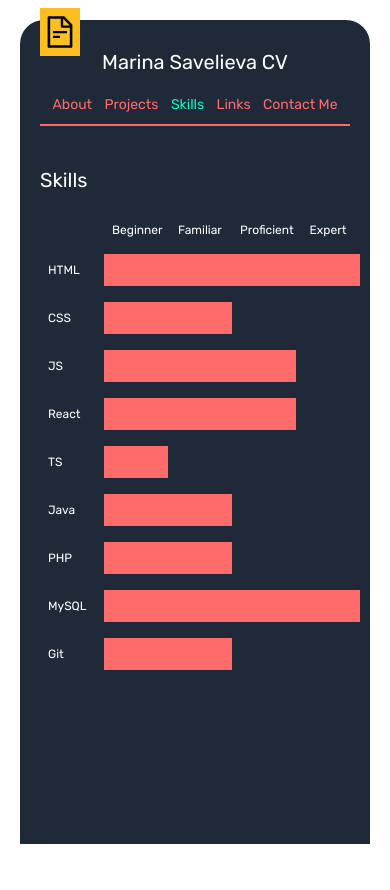
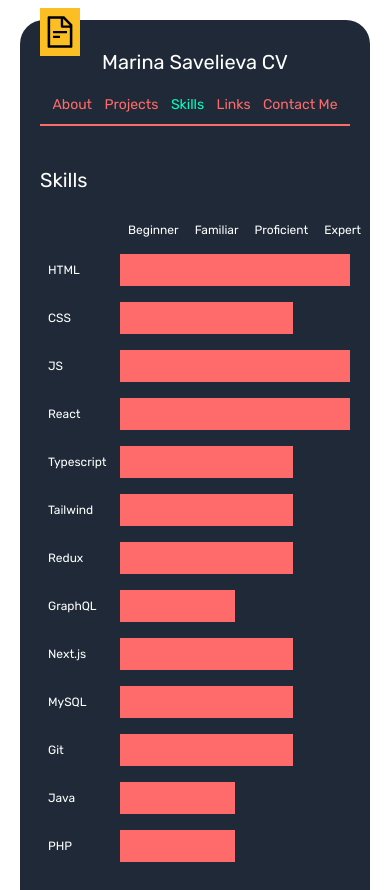
Before and after one commit to savelievamareena/cv, a Next.js app: page /skills in a window 390 px wide. Before the commit the page ends 844 px from the top, so only its background shows below. Built offline with nearby package versions, Linux system fonts and the light colour scheme.

Commit message:
feat: add mobile layout

```diff
--- a/app/components/Hello.jsx
+++ b/app/components/Hello.jsx
@@ -1,9 +1,9 @@
 export default function Hello() {
     return (
-        <div className="flex flex-row flex-wrap h-full items-center gap-20">
-            <div className="flex-1 min-w-0 h-full 2xl:text-xl xl:text-lg lg:text-base text-sm text-balance text-justify">
+        <div className="flex flex-col md:flex-row md:flex-wrap h-full md:items-center gap-8 md:gap-20">
+            <div className="md:flex-1 min-w-0 md:h-full 2xl:text-xl xl:text-lg lg:text-base text-sm text-balance text-justify">
                 <p className="text-mint-green">
-                    Minsk / Remote, hybrid
+                    Minsk / Remote, hybrid, onsite
                 </p>
                 <p>
                     Hi, I am Marina, I am a software engineer with around 5 years of
@@ -23,7 +23,7 @@ export default function Hello() {
                     and international teams. Mentors junior developers and shares knowledge across the team.
                 </p>
             </div>
-            <div className="h-full 2xl:text-2xl xl:text-xl lg:text-lg text-base">
+            <div className="md:h-full 2xl:text-2xl xl:text-xl lg:text-lg text-base">
                 <p className="text-mint-green">
                     Languages:
                 </p>
--- a/app/globals.css
+++ b/app/globals.css
@@ -30,25 +30,28 @@ label {
 
 .responsive-pr-column1 {
   @apply
-  2xl:text-3xl xl:text-2xl lg:text-xl md:text-lg text-xs
-  2xl:w-64 xl:w-56 lg:w-48 md:w-40 w-16
-  shrink-0 pr-2
+  2xl:text-3xl xl:text-2xl lg:text-xl md:text-lg text-base
+  2xl:w-64 xl:w-56 lg:w-48 md:w-40 w-full
+  shrink-0
   text-mint-green
-  border-r-2 border-mint-green
+  pb-2 border-b-2 border-mint-green
+  md:pb-0 md:pr-2 md:border-b-0 md:border-r-2
 }
 
 .responsive-pr-column2 {
   @apply
-  2xl:text-xl xl:text-lg lg:text-base md:text-sm text-xs
-  px-4 md:px-2.5
+  2xl:text-xl xl:text-lg lg:text-base md:text-sm text-sm
+  px-0 md:px-2.5
   shrink text-justify
 }
 
 .responsive-pr-column3 {
   @apply
-  2xl:text-xl xl:text-lg lg:text-base md:text-sm text-xs
-  2xl:w-60 xl:w-52 lg:w-44 md:w-32 w-16
-  shrink-0 text-right
+  2xl:text-xl xl:text-lg lg:text-base md:text-sm text-sm
+  2xl:w-60 xl:w-52 lg:w-44 md:w-32 w-full
+  shrink-0
+  text-left md:text-right
+  pt-2 border-t-2 border-mint-green md:pt-0 md:border-t-0
 }
 
 p {
--- a/app/links/page.jsx
+++ b/app/links/page.jsx
@@ -3,7 +3,7 @@ import Link from "next/link";
 export default function Links() {
     const links = [
         ["LinkedIn", "https://www.linkedin.com/in/maryna-savelyeva-720b39113/"],
-        ["LeetCode", "https://leetcode.com/mareena/"],
+        ["LeetCode", "https://leetcode.com/u/optovoloknope/"],
         ["GitHub", "https://github.com/savelievamareena"]
     ]
 
--- a/app/projects/ProjectsList.jsx
+++ b/app/projects/ProjectsList.jsx
@@ -29,7 +29,7 @@ export default function ProjectsList() {
 
     return(
         <div className="flex flex-col justify-between flex-1">
-            <div key={activeProject.id} className="flex justify-evenly flex-row">
+            <div key={activeProject.id} className="flex flex-col gap-3 md:gap-0 md:flex-row md:justify-evenly">
                 <div className="responsive-pr-column1">
                     <div>{activeProject.title}</div>
                     {activeProject.period && <div className="text-sm opacity-60 mt-1">{activeProject.period}</div>}
--- a/app/skills/SkillsList.jsx
+++ b/app/skills/SkillsList.jsx
@@ -1,34 +1,38 @@
 export default function SkillsList() {
     const skillsLevels = ["Beginner", "Familiar", "Proficient", "Expert"];
-    const skillsData = [
-        { skill: "HTML", level: "Expert" },
-        { skill: "CSS", level: "Familiar" },
-        { skill: "JS", level: "Proficient" },
-        { skill: "React", level: "Proficient" },
-        { skill: "TS", level: "Beginner" },
-        { skill: "Java", level: "Familiar" },
-        { skill: "PHP", level: "Familiar" },
-        { skill: "MySQL", level: "Expert" },
-        { skill: "Git", level: "Familiar" },
-    ];
+    const skills = new Map([
+        ["HTML", 3],
+        ["CSS", 2],
+        ["JS", 3],
+        ["React", 3],
+        ["Typescript", 2],
+        ["Tailwind", 2],
+        ["Redux", 2],
+        ["GraphQL", 1],
+        ["Next.js", 2],
+        ["MySQL", 2],
+        ["Git", 2],
+        ["Java", 1],
+        ["PHP", 1],
+    ]);
 
     return(
         <div className="flex flex-col 2xl:text-xl xl:text-lg lg:text-base md:text-sm text-xs">
             <div className="flex">
-                <div className="2xl:w-32 xl:w-28 lg:w-24 md:w-20 w-16 flex-shrink-0 p-2"></div>
+                <div className="2xl:w-36 xl:w-32 lg:w-28 md:w-24 w-20 flex-shrink-0 p-2"></div>
                 {skillsLevels.map((level, index) => (
-                    <div key={index} className="2xl:w-32 xl:w-28 lg:w-24 md:w-20 w-16 flex-shrink-0 p-2 text-center">{level}</div>
+                    <div key={index} className="flex-1 p-2 text-center">{level}</div>
                 ))}
             </div>
 
-            {skillsData.map((data, index) => (
-                <div key={index} className="flex">
-                    <div className="2xl:w-32 xl:w-28 lg:w-24 md:w-20 w-16 flex-shrink-0 p-2 my-2">{data.skill}</div>
-                    {skillsLevels.map((level, levelIndex) => (
+            {[...skills].map(([skill, level]) => (
+                <div key={skill} className="flex">
+                    <div className="2xl:w-36 xl:w-32 lg:w-28 md:w-24 w-20 flex-shrink-0 p-2 my-2">{skill}</div>
+                    {skillsLevels.map((_, levelIndex) => (
                         <div
                             key={levelIndex}
-                            className={`2xl:w-32 xl:w-28 lg:w-24 md:w-20 w-16 flex-shrink-0 p-2 my-2 ${
-                                levelIndex <= skillsLevels.indexOf(data.level) ? 'bg-coral-pink' : ''
+                            className={`flex-1 p-2 my-2 ${
+                                levelIndex <= level ? 'bg-coral-pink' : ''
                             }`}
                         >
                         </div>
```
